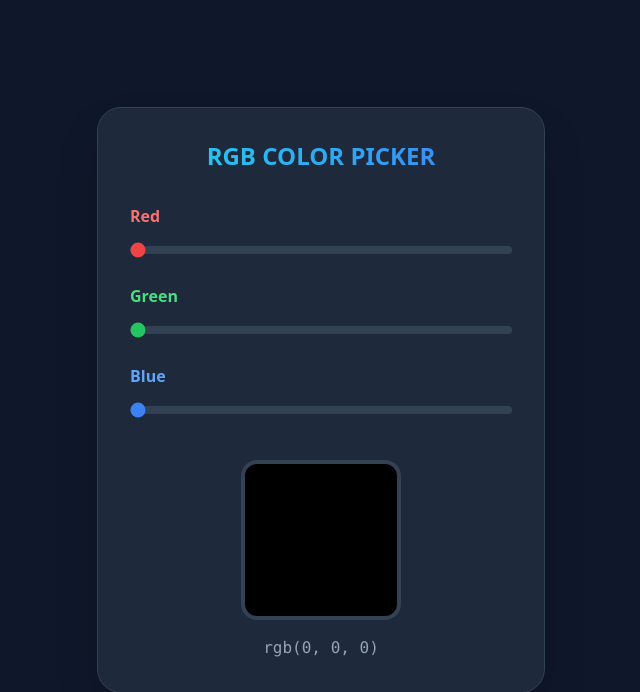
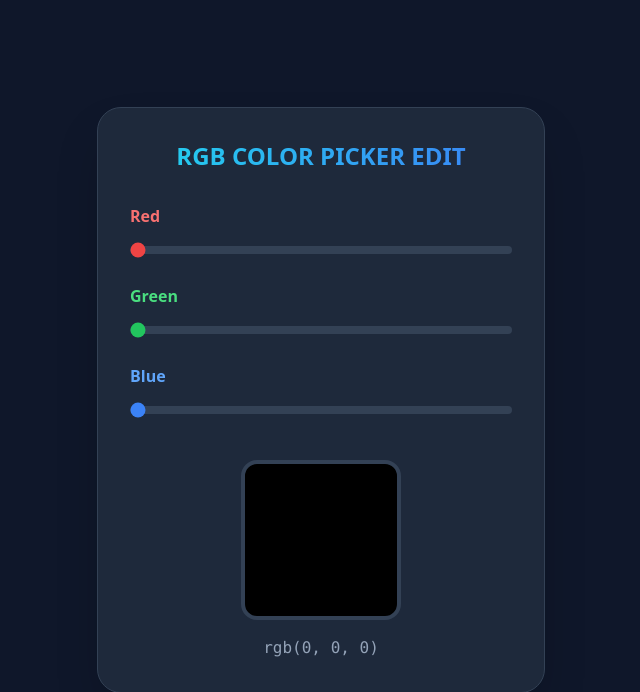
Before and after one commit to suke-ko/20260308, a FastAPI app: page / in a window 1280 px wide. Shown: the top 692 px of the page, without its empty margins (319-959 px from the left). Run offline with FastAPI, Linux system fonts and the light colour scheme; some libraries are stand-ins or nearby versions.

Commit message:
タイトル編集

```diff
--- a/templates/index.html
+++ b/templates/index.html
@@ -14,7 +14,7 @@
     <div class="max-w-md w-full bg-slate-800 p-8 rounded-3xl shadow-2xl border border-slate-700">
         <h1
             class="text-2xl font-bold text-center mb-8 bg-gradient-to-r from-cyan-400 to-blue-500 bg-clip-text text-transparent">
-            RGB COLOR PICKER
+            RGB COLOR PICKER EDIT
         </h1>
 
         <form hx-get="/update_color" hx-target="#display" hx-trigger="input" hx-include="input" class="space-y-6">
```
